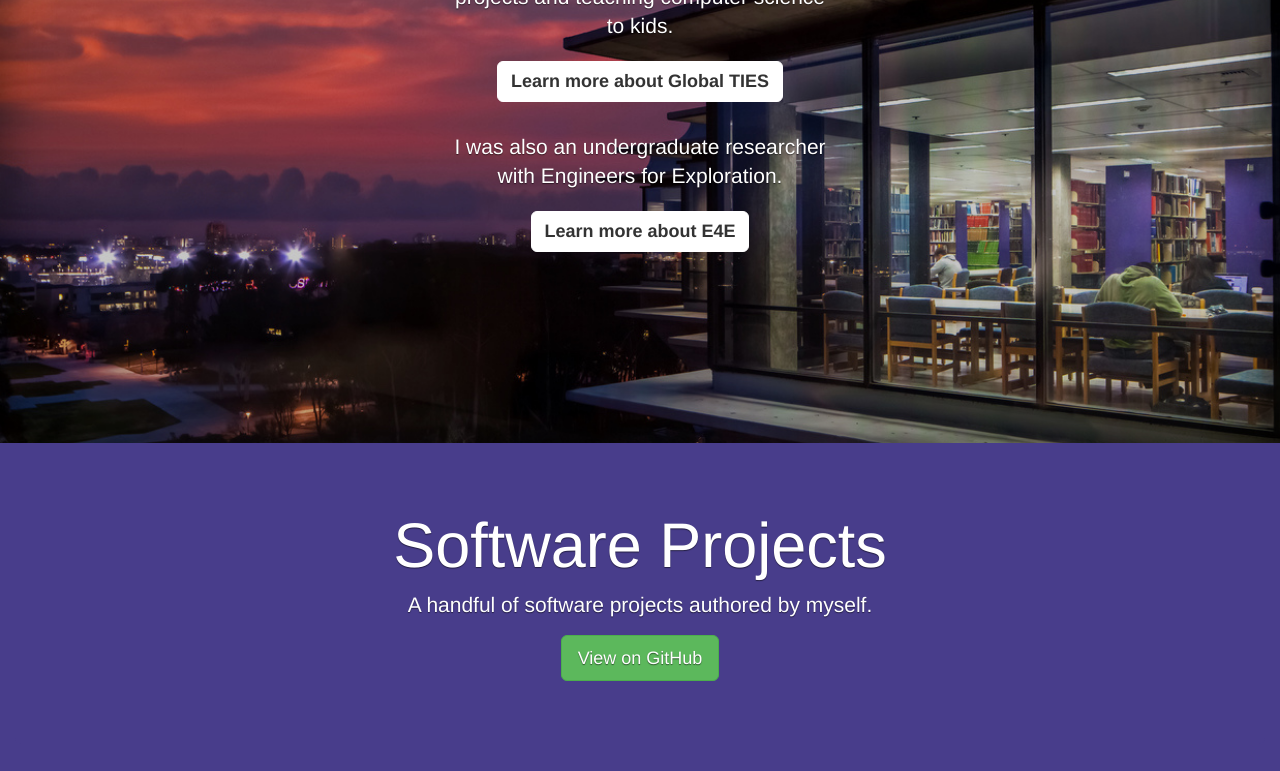
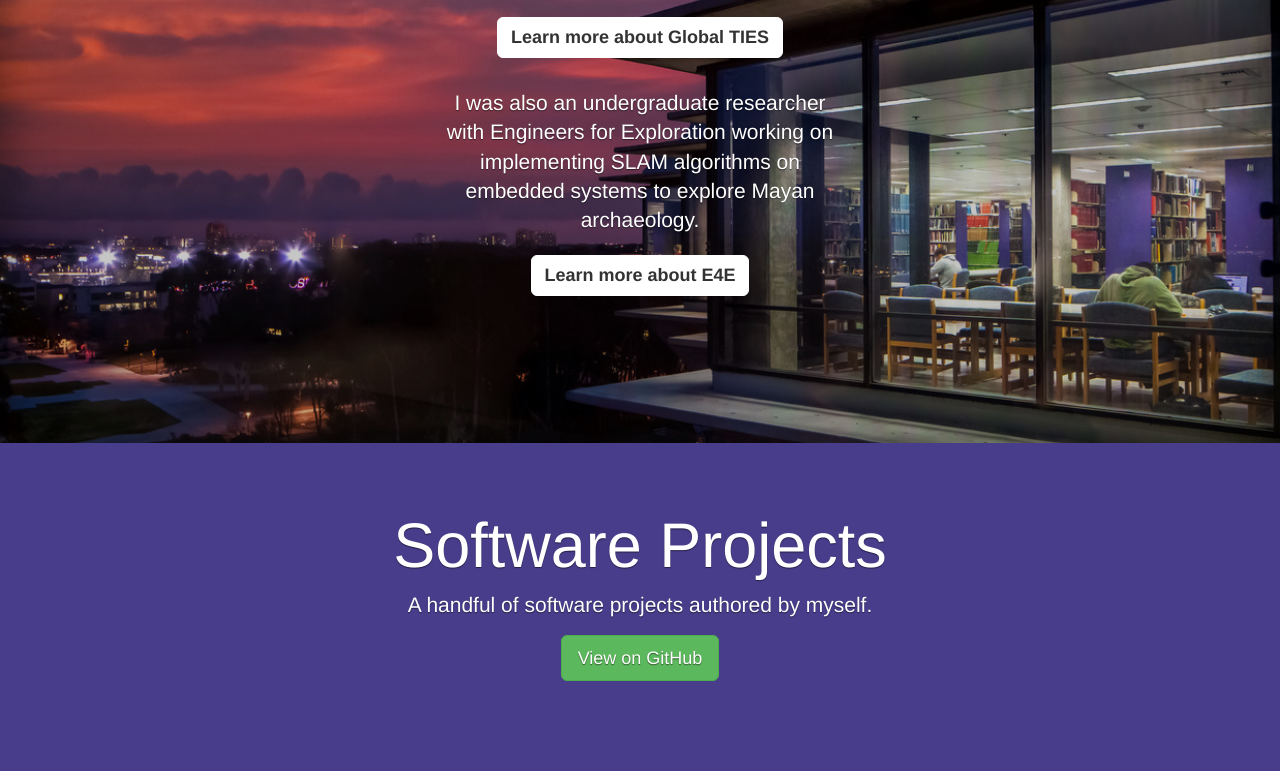
Before and after one commit to danflorencio/danflorencio.github.io, a plain HTML site: page index.html in a window 1280 px wide. Shown: the part 1957-2728 px from the top of the page. Drawn offline with nearby package versions, Linux system fonts and the light colour scheme.

Commit message:
updated education and experience

```diff
--- a/index.html
+++ b/index.html
@@ -106,7 +106,7 @@
                 <a class="btn btn-lg btn-secondary" onclick="window.open('http://globalties.ucsd.edu/','_blank')">Learn more about Global TIES</a>
               </p>
               <br>
-              <p class="lead">I was also an undergraduate researcher with Engineers for Exploration.</p>
+              <p class="lead">I was also an undergraduate researcher with Engineers for Exploration working on implementing SLAM algorithms on embedded systems to explore Mayan archaeology.</p>
                 <a class="btn btn-lg btn-secondary" onclick="window.open('http://e4e.ucsd.edu','_blank')">Learn more about E4E</a>
               </p>
           </div>
```
